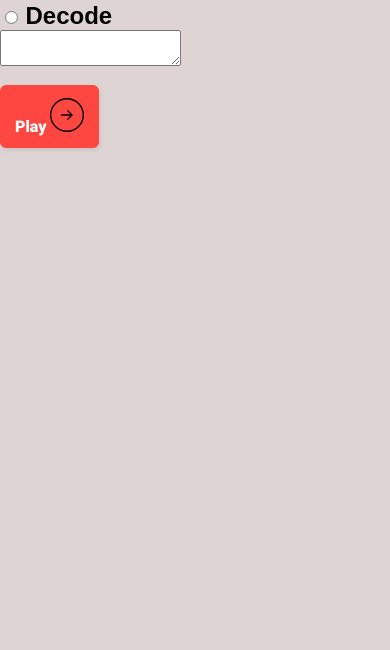
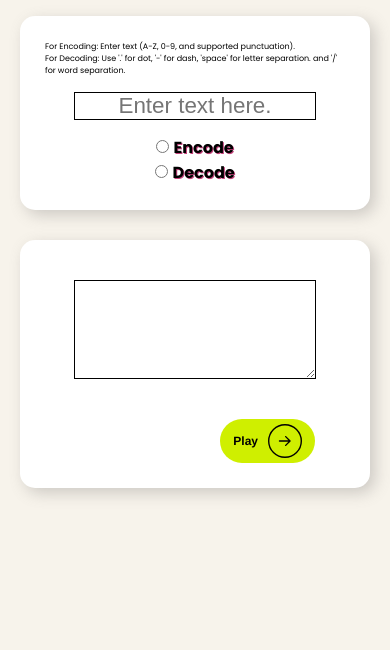
Before and after one commit to Dochiibells/Morse-Code-Translator, a plain HTML site: page index.html in a window 390 px wide. Shown: the part 215-865 px from the top of the page. After the commit the page ends 844 px from the top, so only its background shows below. Drawn offline with Linux system fonts and the light colour scheme.

Commit message:
Update style.css

```diff
--- a/style.css
+++ b/style.css
@@ -1,75 +1,243 @@
-html,body {
-    height: 100%;
+@import url('https://fonts.googleapis.com/css2?family=Poppins:ital,wght@0,100;0,200;0,300;0,400;0,500;0,600;0,700;0,800;0,900;1,100;1,200;1,300;1,400;1,500;1,600;1,700;1,800;1,900&display=swap');
+* {
     margin: 0;
-    font-family: Arial, Helvetica, sans-serif;
-    background-color: hsl(6, 14%, 85%);
+    padding: 0;
 }
 
-h1{
-    color: rgb(60, 60, 228);
+h1 {
+    text-shadow: 1px 1px #C4417B;
+    font-size: 3.4em;
+    color: #232371;
 }
 
-form {
-    background-color: white;
+body {
+    background: rgb(247, 243, 235);
+    color: #000000;
+    height: 100vh;
+    font-family: "Poppins";
+    display: flex;
+    justify-content: center;
+    align-items: center;
+}
+
+.form {
+    display: flex;
+    flex-direction: column;
     text-align: center;
-    max-width: 400px;
+    justify-content: center;
+    align-items: center;
+    gap: 30px;
+}
+
+.form-body,.form-output-body {
+    background: #ffffff;
+    max-width: 700px;
     margin: auto;
     padding: 25px;
     border-radius: 15px;
-    box-shadow: 5px 5px 15px hsl(0, 0%, 0%, 0.3);
+    box-shadow: 5px 5px 15px hsla(0, 1%, 42%, 0.3);
+    text-align: center;
 }
 
-#numbertxtbox {
-    width: 50%;
+.form-output-body {
+    display: flex;
+    flex-direction: column;
+    justify-content: center;
+    align-items: center;
+}
+
+.button-play {
+    width: 80%;
+    display: flex;
+    justify-content: end;
+}
+
+#div2 {
+    width: 92% ;
+}
+
+.guide {
+    font-size:  0.9em;
+    text-align: left;
+}
+
+#inputtxtbox, #outtxtbox {
+    width: 80%;
+    height: 50%;
     text-align: center;
     font-size: 2em;
-    border: 2px solid;
-    border-radius: 4px;
-    margin-bottom: 15px;
-}
-label {
-    font-size: 1.5em;
-    font-weight: bold;
+    border: 1px solid;
+    margin: 15px;
+    max-width: 90%;
 }
 
-button {
-  margin-top: 15px;
-  background: #FF4742;
-  border: 1px solid #FF4742;
-  border-radius: 6px;
-  box-shadow: rgba(0, 0, 0, 0.1) 1px 2px 4px;
-  box-sizing: border-box;
-  color: #FFFFFF;
-  cursor: pointer;
-  display: inline-block;
-  font-family: nunito,roboto,proxima-nova,"proxima nova",sans-serif;
-  font-size: 16px;
-  font-weight: 800;
-  line-height: 16px;
-  min-height: 40px;
-  outline: 0;
-  padding: 12px 14px;
-  text-align: center;
-  text-rendering: geometricprecision;
-  text-transform: none;
-  user-select: none;
-  -webkit-user-select: none;
-  touch-action: manipulation;
-  vertical-align: middle;
+
+#outtxtbox {
+    text-align: left;
+    font-size: 1em;
+    height: 5em;
+    font-size: 1.5em;
 }
 
-button:hover,
-button:active {
-  background-color: initial;
-  background-position: 0 0;
-  color: #FF4742;
+label {
+    font-size: 1em;
+    font-weight: bold;
+    text-shadow: 1px 1px #C4417B;
 }
 
-button:active {
-  opacity: .5;
+
+/*Play Button.*/
+#playbtn {
+    cursor: pointer;
+    font-weight: 700;
+    font-family: Helvetica,"Poppins";
+    transition: all .2s;
+    padding: 5px 15px;
+    border-radius: 100px;
+    background: #cfef00;
+    border: 1px solid transparent;
+    display: flex;
+    align-items: center;
+    font-size: 15px;
+  }
+
+  #playbtn:hover {
+    background: #c4e201;
+  }
+
+  #playbtn > svg {
+    width: 34px;
+    margin-left: 10px;
+    transition: transform .3s ease-in-out;
+  }
+
+  #playbtn:hover svg {
+    transform: translateX(5px);
+  }
+
+  #playbtn:active {
+    transform: scale(0.95);
+  }
+
+
+
+/* Makes the website responsive. */
+@media (max-width: 768px) {
+
+    .form-body,.form-output-body {
+        max-width: 600px;
+    }
+
+    h1 {
+        font-size: 2.8rem;
+    }
+
+    #inputtxtbox {
+        font-size: 1.8rem;
+    }
+
+    label {
+        font-size: 1.5rem;
+    }
+
+    .guide {
+        font-size: 1rem;
+    }
+
+    #output {
+        font-size: 1.8rem;
+    }
 }
 
-#result {
-    font-size: 1.75em;
-    font-weight: bold;
+@media (max-width: 480px) {
+
+    .form-body,.form-output-body {
+        max-width: 400px;
+    }
+
+    h1 {
+        font-size: 2.5rem;
+    }
+
+    #inputtxtbox {
+        font-size: 1.5rem;
+    }
+
+    label {
+        font-size: 1rem;
+    }
+
+    .guide {
+        font-size: 0.7rem;
+    }
+
+    #output {
+        font-size: 1.4rem;
+    }
+
+    #playbtn {
+        padding: 4px 13px;
+        font-size: 13px;
+    }
 }
+
+@media (max-width: 450px) {
+
+    .form-body,.form-output-body {
+        max-width: 300px;
+    }
+
+    h1 {
+        font-size: 2.5rem;
+    }
+
+    #inputtxtbox {
+        font-size: 1.4rem;
+    }
+
+    label {
+        font-size: 1rem;
+    }
+
+    .guide {
+        font-size: 0.5rem;
+    }
+
+    #output {
+        font-size: 1.2rem;
+    }
+
+    #playbtn {
+        padding: 4px 12px;
+        font-size: 12px;
+    }
+
+}
+
+ @media (max-width: 360px) {
+
+    .form-body,.form-output-body {
+        max-width: 250px;
+    }
+
+    h1 {
+        font-size: 2rem;
+    }
+
+    #inputtxtbox {
+        font-size: 1.2rem;
+    }
+
+    label {
+        font-size: 1rem;
+    }
+
+    .guide {
+        font-size: 0.4rem;
+    }
+
+    #playbtn {
+        padding: 3px 11px;
+        font-size: 11px;
+    }
+ }
```
